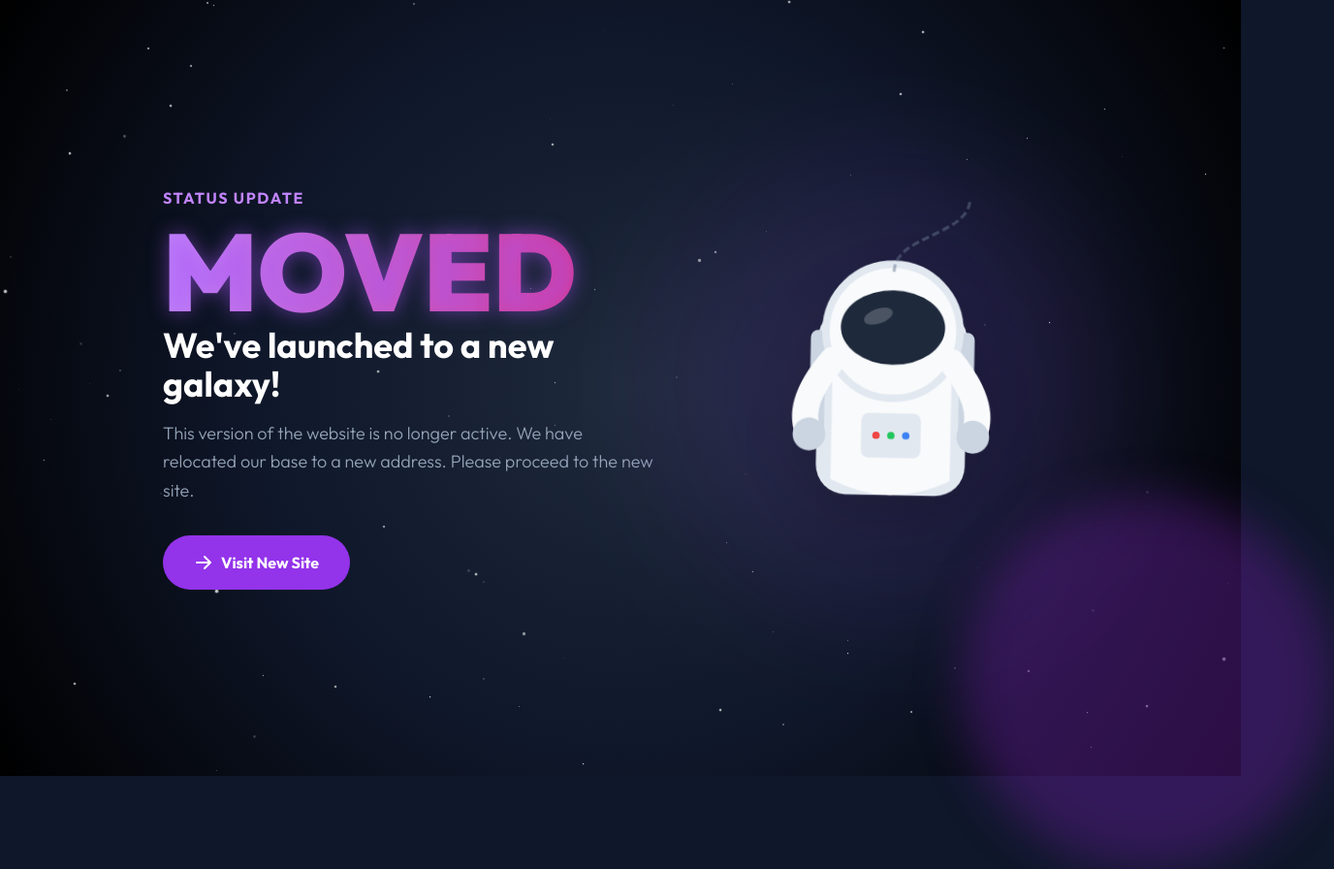
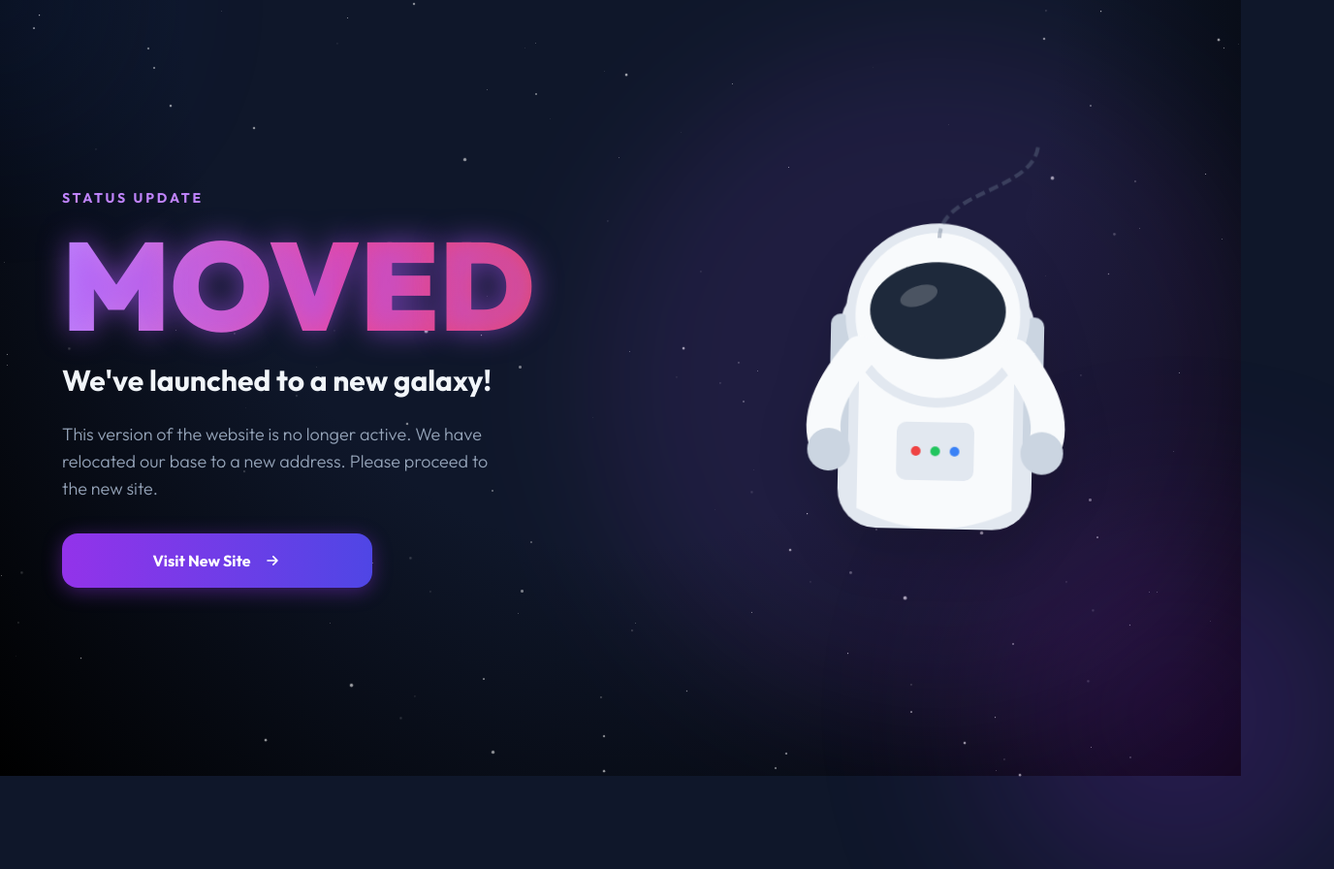
Before and after one commit to billie355/TimeOfLove, a plain HTML site: page index.html in a window 1280 px wide. Shown: the whole page at 97% size, 1376 px wide, since content can reach past the window. After the commit the page ends 800 px from the top, so only its background shows below. Drawn offline with nearby package versions, Linux system fonts and the light colour scheme.

Commit message:
Refactor index.html for layout and animation enhancements
Updated HTML structure and styles for improved layout and animations. Increased star count for better background effect.

```diff
--- a/index.html
+++ b/index.html
@@ -11,7 +11,7 @@
 
         body {
             font-family: 'Outfit', sans-serif;
-            overflow: hidden; /* Prevent scrollbars from the parallax elements */
+            -webkit-tap-highlight-color: transparent;
         }
 
         /* Star Animation */
@@ -27,13 +27,6 @@
             100% { transform: translateY(0px) rotate(0deg); }
         }
 
-        /* Floating 404 Text Animation */
-        @keyframes drift {
-            0% { transform: translate(0, 0); }
-            50% { transform: translate(10px, 15px); }
-            100% { transform: translate(0, 0); }
-        }
-
         .star {
             position: absolute;
             background: white;
@@ -47,48 +40,46 @@
         }
 
         .text-glow {
-            text-shadow: 0 0 20px rgba(168, 85, 247, 0.5);
+            text-shadow: 0 0 30px rgba(168, 85, 247, 0.6);
         }
 
+        .btn-glow {
+            box-shadow: 0 4px 20px rgba(147, 51, 234, 0.4);
+        }
         .btn-glow:hover {
-            box-shadow: 0 0 20px rgba(168, 85, 247, 0.6);
+            box-shadow: 0 4px 30px rgba(147, 51, 234, 0.6);
         }
     </style>
 </head>
-<body class="bg-slate-900 h-screen w-screen flex items-center justify-center relative select-none">
+<!--
+    Layout Fixes:
+    - h-[100dvh]: Gamit ang dynamic viewport height para iwas putol sa mobile browsers.
+    - overflow-x-hidden: Para walang horizontal scroll.
+-->
+<body class="bg-slate-900 w-full h-[100dvh] relative overflow-hidden">
 
-    <!-- Radial Gradient Background -->
-    <div class="absolute inset-0 bg-[radial-gradient(circle_at_center,_var(--tw-gradient-stops))] from-slate-800 via-slate-900 to-black z-0"></div>
+    <!-- Fixed Background Layers (Z-0) -->
+    <!-- Gradient na mas malalim at sakop ang buong screen -->
+    <div class="fixed inset-0 bg-[radial-gradient(ellipse_at_top,_var(--tw-gradient-stops))] from-slate-900 via-[#0f172a] to-black z-0"></div>
 
-    <!-- Starfield Container (Populated by JS) -->
-    <div id="starfield" class="absolute inset-0 z-0 opacity-80 pointer-events-none"></div>
+    <!-- Starfield (Z-0) -->
+    <div id="starfield" class="fixed inset-0 z-0 opacity-70 pointer-events-none"></div>
 
-    <!-- Main Content Container -->
-    <div class="relative z-10 container mx-auto px-4 flex flex-col-reverse lg:flex-row items-center justify-center gap-12">
+    <!-- Decorative Planet Blur (Z-0) - Repositioned for mobile friendliness -->
+    <div class="fixed -bottom-32 -right-32 w-64 h-64 md:w-96 md:h-96 bg-purple-600 rounded-full opacity-20 blur-[100px] z-0 pointer-events-none"></div>
+    <div class="fixed -top-32 -left-32 w-64 h-64 bg-blue-600 rounded-full opacity-10 blur-[100px] z-0 pointer-events-none"></div>
 
-        <!-- Text Section -->
-        <div class="text-center lg:text-left text-white max-w-lg" data-parallax="0.02">
-            <h2 class="text-purple-400 font-bold tracking-widest uppercase mb-2 text-sm md:text-base">Status Update</h2>
-            <h1 class="text-9xl font-black text-transparent bg-clip-text bg-gradient-to-r from-purple-400 to-pink-600 mb-0 leading-none text-glow" style="font-size: 7rem;">MOVED</h1>
-            <h3 class="text-3xl md:text-4xl font-bold mb-4">We've launched to a new galaxy!</h3>
-            <p class="text-slate-400 text-lg mb-8 leading-relaxed">
-                This version of the website is no longer active. We have relocated our base to a new address. Please proceed to the new site.
-            </p>
+    <!-- Main Scrollable Content (Z-10) -->
+    <div class="relative z-10 w-full h-full overflow-y-auto overflow-x-hidden">
+        <div class="min-h-[100dvh] flex flex-col justify-center items-center py-12 px-6">
 
-            <div class="flex flex-col sm:flex-row gap-4 justify-center lg:justify-start">
-                <a href="https://billie355.github.io/TimeOfLoveV2/" class="btn-glow px-8 py-4 bg-purple-600 hover:bg-purple-500 text-white rounded-full font-bold transition-all transform hover:-translate-y-1 inline-flex items-center justify-center gap-2 w-full sm:w-auto">
-                    <svg xmlns="http://www.w3.org/2000/svg" class="h-5 w-5" viewBox="0 0 20 20" fill="currentColor">
-                        <path fill-rule="evenodd" d="M10.293 3.293a1 1 0 011.414 0l6 6a1 1 0 010 1.414l-6 6a1 1 0 01-1.414-1.414L14.586 11H3a1 1 0 110-2h11.586l-4.293-4.293a1 1 0 010-1.414z" clip-rule="evenodd" />
-                    </svg>
-                    Visit New Site
-                </a>
-            </div>
-        </div>
+            <div class="container mx-auto flex flex-col items-center lg:flex-row lg:justify-center gap-8 lg:gap-20 max-w-6xl">
 
-        <!-- Astronaut SVG Graphic -->
-        <div class="astronaut-container w-64 md:w-96 relative" data-parallax="0.05">
-            <!-- Decorative circle behind astronaut -->
-            <div class="absolute top-1/2 left-1/2 -translate-x-1/2 -translate-y-1/2 w-[120%] h-[120%] bg-purple-500/10 rounded-full blur-3xl -z-10"></div>
+                <!-- Astronaut (Top on Mobile, Right on Desktop) -->
+                <!-- Pinalaki ko ng onti sa mobile (w-56) para mas visible, at w-96 sa desktop -->
+                <div class="astronaut-container order-1 lg:order-2 w-56 sm:w-72 lg:w-[500px] relative shrink-0 select-none pointer-events-none">
+                    <!-- Glow behind astronaut -->
+                    <div class="absolute top-1/2 left-1/2 -translate-x-1/2 -translate-y-1/2 w-[140%] h-[140%] bg-purple-500/10 rounded-full blur-3xl -z-10"></div>
 
                     <svg viewBox="0 0 500 500" xmlns="http://www.w3.org/2000/svg" class="w-full h-full drop-shadow-2xl">
                         <g id="astronaut">
@@ -96,92 +87,89 @@
                             <rect x="150" y="150" width="200" height="250" rx="40" fill="#e2e8f0" />
                             <rect x="140" y="180" width="20" height="150" rx="10" fill="#cbd5e1" />
                             <rect x="340" y="180" width="20" height="150" rx="10" fill="#cbd5e1" />
-
                             <!-- Body -->
                             <path d="M170,180 Q250,160 330,180 L330,380 Q250,420 170,380 Z" fill="#f8fafc" />
-
-                    <!-- Helmet Outline -->
+                            <!-- Helmet -->
                             <circle cx="250" cy="180" r="90" fill="#f8fafc" stroke="#e2e8f0" stroke-width="10"/>
-
-                    <!-- Visor -->
                             <ellipse cx="250" cy="175" rx="70" ry="50" fill="#1e293b" />
-
-                    <!-- Visor Reflection -->
                             <ellipse cx="230" cy="160" rx="20" ry="10" fill="rgba(255,255,255,0.2)" transform="rotate(-20 230 160)" />
-
-                    <!-- Suit Details -->
-                    <rect x="210" y="290" width="80" height="60" rx="10" fill="#e2e8f0" /> <!-- Control panel -->
-                    <circle cx="230" cy="320" r="5" fill="#ef4444" /> <!-- Red button -->
-                    <circle cx="250" cy="320" r="5" fill="#22c55e" /> <!-- Green button -->
-                    <circle cx="270" cy="320" r="5" fill="#3b82f6" /> <!-- Blue button -->
-
-                    <!-- Arms -->
+                            <!-- Details -->
+                            <rect x="210" y="290" width="80" height="60" rx="10" fill="#e2e8f0" />
+                            <circle cx="230" cy="320" r="5" fill="#ef4444" />
+                            <circle cx="250" cy="320" r="5" fill="#22c55e" />
+                            <circle cx="270" cy="320" r="5" fill="#3b82f6" />
+                            <!-- Limbs -->
                             <path d="M170,220 Q120,280 140,320" fill="none" stroke="#f8fafc" stroke-width="35" stroke-linecap="round" />
                             <path d="M330,220 Q380,280 360,320" fill="none" stroke="#f8fafc" stroke-width="35" stroke-linecap="round" />
-
-                    <!-- Hands -->
                             <circle cx="140" cy="320" r="22" fill="#cbd5e1" />
                             <circle cx="360" cy="320" r="22" fill="#cbd5e1" />
-
-                    <!-- Wire/Tether -->
-                    <path d="M250,100 C250,50 350,50 350,0" fill="none" stroke="#64748b" stroke-width="4" stroke-dasharray="10,5" class="opacity-50" />
+                            <!-- Tether -->
+                            <path d="M250,100 C250,50 350,50 350,0" fill="none" stroke="#64748b" stroke-width="4" stroke-dasharray="10,5" class="opacity-40" />
                         </g>
                     </svg>
                 </div>
 
+                <!-- Text Content (Bottom on Mobile, Left on Desktop) -->
+                <div class="order-2 lg:order-1 text-center lg:text-left text-white max-w-xl w-full">
+                    <div class="space-y-2 mb-6">
+                        <h2 class="text-purple-400 font-bold tracking-[0.2em] uppercase text-xs sm:text-sm">Status Update</h2>
+
+                        <!-- Fixed Typography: Better scaling -->
+                        <h1 class="text-6xl sm:text-7xl lg:text-9xl font-black text-transparent bg-clip-text bg-gradient-to-r from-purple-400 via-pink-500 to-red-500 leading-tight text-glow py-2">
+                            MOVED
+                        </h1>
+
+                        <h3 class="text-xl sm:text-2xl lg:text-3xl font-bold text-slate-100">
+                            We've launched to a new galaxy!
+                        </h3>
                     </div>
 
-    <!-- Planet (Decorative Background Element) -->
-    <div class="absolute -bottom-24 -right-24 w-64 h-64 md:w-96 md:h-96 bg-purple-900 rounded-full opacity-50 blur-xl z-0" data-parallax="0.01"></div>
+                    <p class="text-slate-400 text-sm sm:text-base lg:text-lg leading-relaxed mb-8 max-w-md mx-auto lg:mx-0">
+                        This version of the website is no longer active. We have relocated our base to a new address. Please proceed to the new site.
+                    </p>
+
+                    <div class="flex flex-col items-center lg:items-start w-full">
+                        <!-- Button: w-full sa mobile pero may max-width para di sobrang lapad -->
+                        <a href="https://billie355.github.io/TimeOfLoveV2/" class="btn-glow group relative w-full sm:max-w-xs px-8 py-4 bg-gradient-to-r from-purple-600 to-indigo-600 hover:from-purple-500 hover:to-indigo-500 text-white rounded-2xl font-bold transition-all transform hover:-translate-y-1 flex items-center justify-center gap-3 overflow-hidden">
+                            <!-- Button sheen effect -->
+                            <div class="absolute top-0 -inset-full h-full w-1/2 z-5 block transform -skew-x-12 bg-gradient-to-r from-transparent to-white opacity-20 group-hover:animate-shine"></div>
+
+                            <span>Visit New Site</span>
+                            <svg xmlns="http://www.w3.org/2000/svg" class="h-5 w-5 group-hover:translate-x-1 transition-transform" fill="none" viewBox="0 0 24 24" stroke="currentColor">
+                                <path stroke-linecap="round" stroke-linejoin="round" stroke-width="2" d="M13 7l5 5m0 0l-5 5m5-5H6" />
+                            </svg>
+                        </a>
+                    </div>
+                </div>
+
+            </div>
+        </div>
+    </div>
 
     <script>
-        // 1. Generate Starfield
+        // Starfield Generation
         const starContainer = document.getElementById('starfield');
-        const starCount = 100;
+        const starCount = 150; // Increased star count for better bg
 
         for (let i = 0; i < starCount; i++) {
             const star = document.createElement('div');
             star.classList.add('star');
-
-            // Random positioning
             const x = Math.random() * 100;
             const y = Math.random() * 100;
-
-            // Random size (tiny to small)
-            const size = Math.random() * 3;
-
-            // Random animation properties
-            const duration = 2 + Math.random() * 3; // between 2s and 5s
+            const size = Math.random() * 3; // Mixed sizes
+            const duration = 2 + Math.random() * 4;
             const delay = Math.random() * 5;
 
             star.style.left = `${x}%`;
             star.style.top = `${y}%`;
             star.style.width = `${size}px`;
             star.style.height = `${size}px`;
+            star.style.opacity = Math.random(); // Random opacity
             star.style.setProperty('--duration', `${duration}s`);
             star.style.setProperty('--delay', `${delay}s`);
 
             starContainer.appendChild(star);
         }
-
-        // 2. Parallax Effect
-        document.addEventListener('mousemove', (e) => {
-            const mouseX = e.clientX;
-            const mouseY = e.clientY;
-
-            // Select all elements with data-parallax attribute
-            const parallaxElements = document.querySelectorAll('[data-parallax]');
-
-            parallaxElements.forEach(el => {
-                const speed = el.getAttribute('data-parallax');
-
-                // Calculate movement based on mouse position relative to center of screen
-                const x = (window.innerWidth / 2 - mouseX) * speed;
-                const y = (window.innerHeight / 2 - mouseY) * speed;
-
-                el.style.transform = `translateX(${x}px) translateY(${y}px)`;
-            });
-        });
     </script>
 </body>
 </html>
```
Lines whose indentation alone changed are shown as unchanged.
